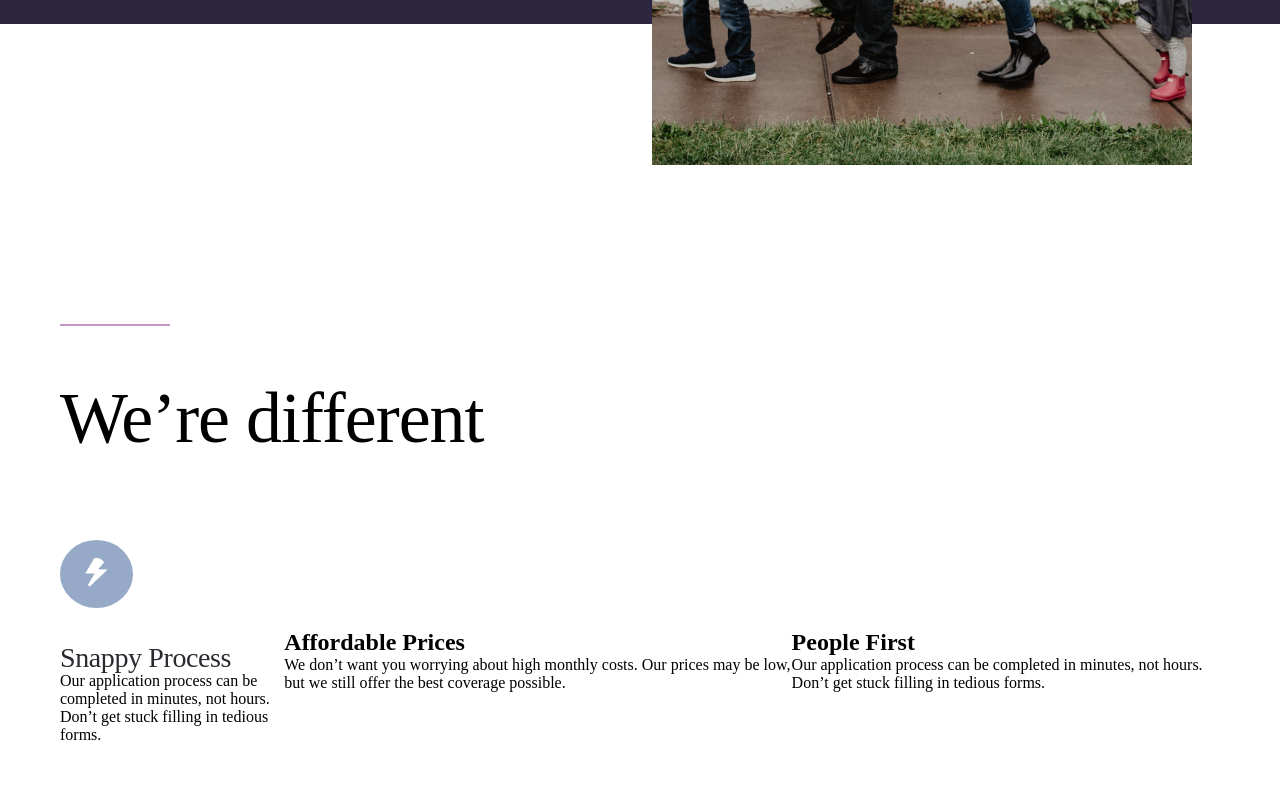
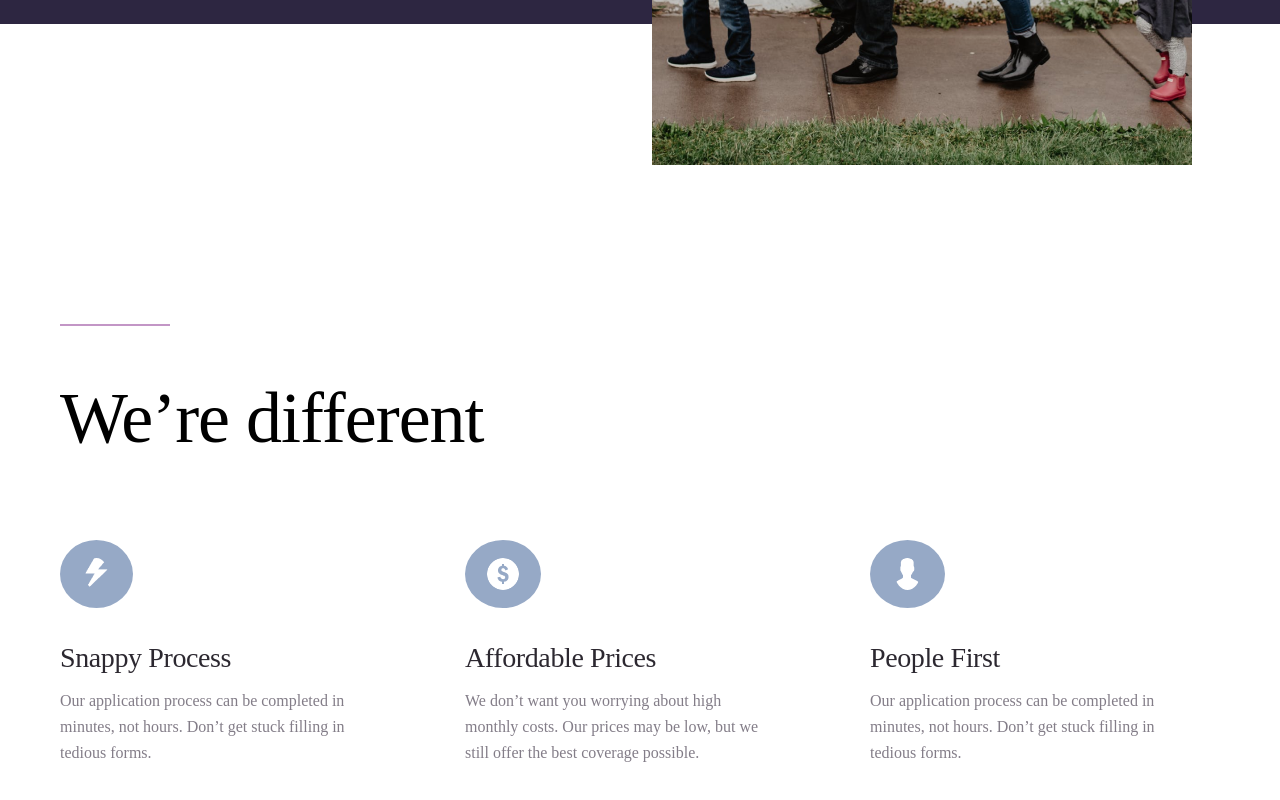
Before and after one commit to umida17/react.js-2-loyiham, a React (Vite) app: page / in a window 1280 px wide. Shown: the part 656-1456 px from the top of the page. Built offline with nearby package versions, Linux system fonts and the light colour scheme.

Commit message:
section2 yakunlandi

```diff
--- a/src/Companets/Main/Main.css
+++ b/src/Companets/Main/Main.css
@@ -111,6 +111,9 @@
     padding: 18px 25px;
     margin-bottom: 32px;
 }
+.path:hover{
+    background: rgb(73, 133, 135);
+}
 
 .snap{
      font-weight: 400;
@@ -118,4 +121,33 @@
      line-height: 100%;
     letter-spacing: -0.39px;
     color: #2C2830;
+    margin-bottom: 16px;
 }
+
+.our{
+     font-weight: 400;
+    font-size: 16px;
+     line-height: 26px;
+    letter-spacing: 0px;
+    color: #837D88;
+    width: 300px;
+}
+
+
+.card1{
+    width: 350px;
+}
+
+.path1{
+    background: #96A9C6;
+    border-radius: 50%;
+    padding: 18px 22px;
+    margin-bottom: 32px;
+}
+
+.path1:hover{
+    background: rgb(73, 133, 135);
+}
+.card2{
+    width: 350px;
+}
--- a/src/Companets/Main/Main.jsx
+++ b/src/Companets/Main/Main.jsx
@@ -39,22 +39,22 @@ function Main() {
                                 <div className="card">
                                  <img className='path' src={path} alt="" />
                                  <h2 className='snap'>Snappy Process</h2>
-                                 <p>Our application process can be completed in minutes, not hours. Don’t get stuck filling in tedious forms.</p>
+                                 <p className='our'>Our application process can be completed in minutes, not hours. Don’t get stuck filling in tedious forms.</p>
 
                                 </div>
 
                                 <div className="card1">
-                                 <img src={dollr} alt="" />
-                                 <h2>Affordable Prices</h2>
-                                 <p>We don’t want you worrying about high monthly costs. Our prices may be low, but we still offer the best coverage possible.</p>
+                                 <img className='path1' src={dollr} alt="" />
+                                 <h2  className='snap'>Affordable Prices</h2>
+                                 <p className='our'>We don’t want you worrying about high monthly costs. Our prices may be low, but we still offer the best coverage possible.</p>
 
                                 </div>
 
 
                                 <div className="card2">
-                                 <img src={user} alt="" />
-                                 <h2>People First</h2>
-                                 <p>Our application process can be completed in minutes, not hours. Don’t get stuck filling in tedious forms.</p>
+                                 <img className='path'src={user} alt="" />
+                                 <h2 className='snap'>People First</h2>
+                                 <p className='our'>Our application process can be completed in minutes, not hours. Don’t get stuck filling in tedious forms.</p>
 
                                 </div>
 
```
